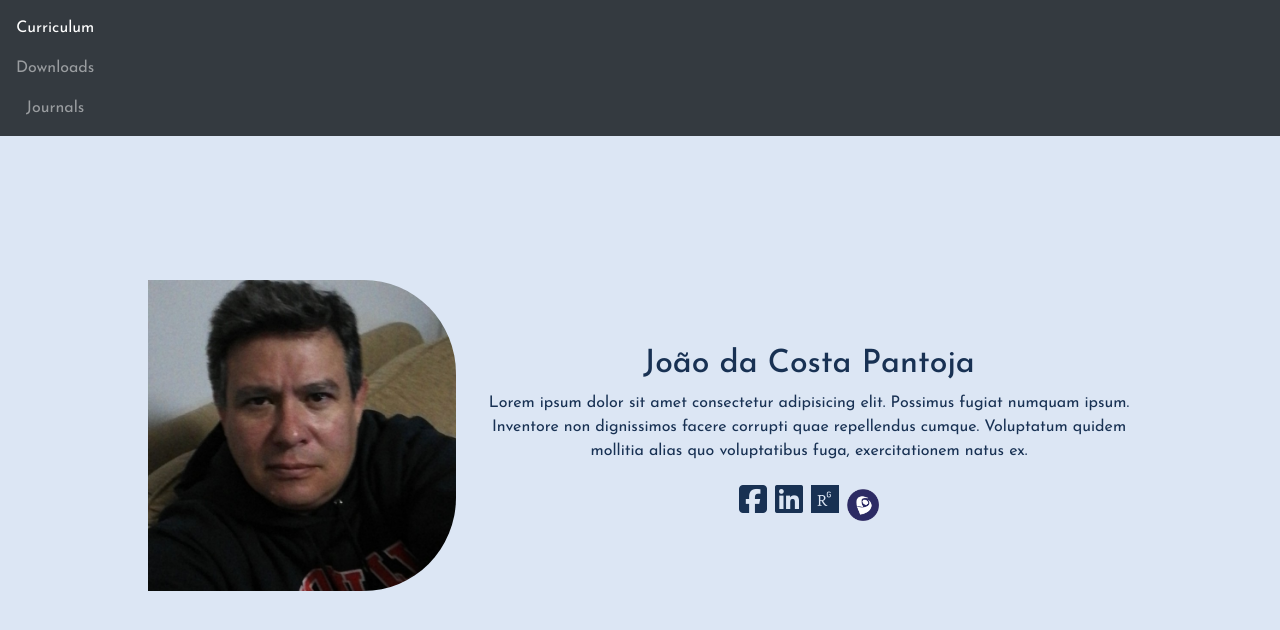
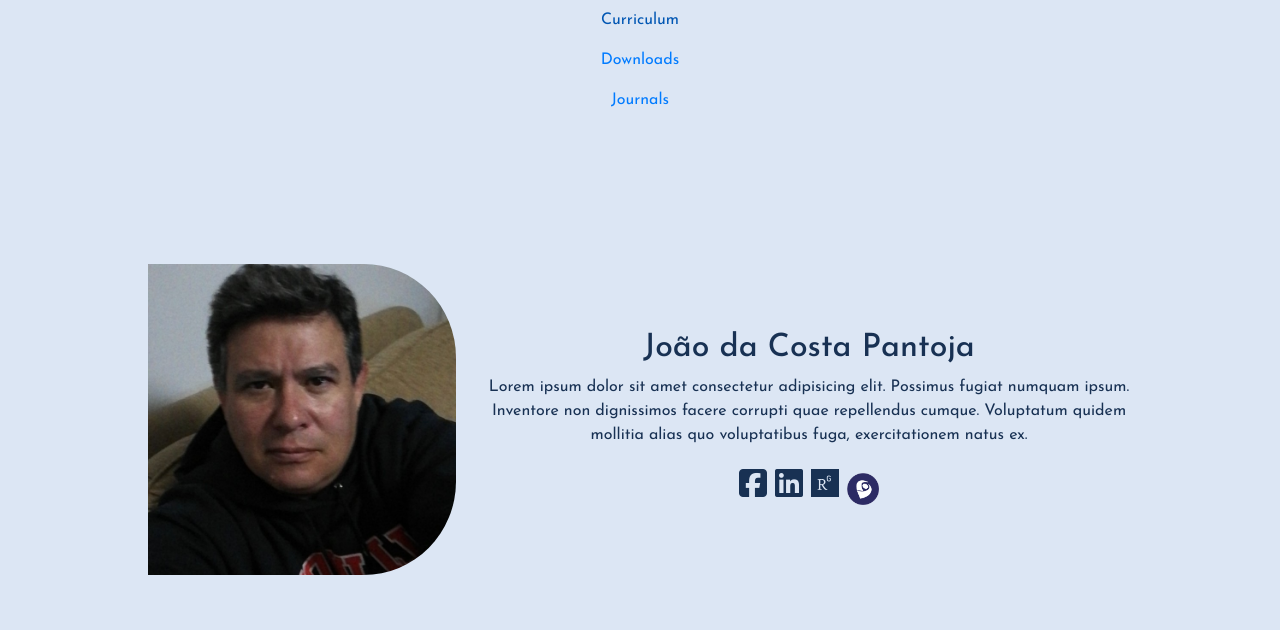
Before and after one commit to SantoroA/react-pantoja-site, a React (Create React App) app: page / in a window 1280 px wide. Shown: the top 630 px of the page. Built offline with nearby package versions, Linux system fonts and the light colour scheme.

Commit message:
navbar debugging

```diff
--- a/src/App.js
+++ b/src/App.js
@@ -1,6 +1,6 @@
 import React from "react";
 import { Route, Switch } from "react-router-dom";
-import Navbar from "./Navbar";
+import Nav from "./Nav";
 import Curriculum from "./Curriculum";
 import Journals from "./Journals";
 import Conferencias from "./Conferencias";
@@ -16,7 +16,7 @@ import "./App.css";
 function App() {
   return (
     <div className="App">
-      <Navbar />
+      <Nav />
       <Switch>
         <Route exact path="/" component={Curriculum} />
         <Route exact path="/journals" component={Journals} />
--- /dev/null
+++ b/src/Nav.js
@@ -0,0 +1,19 @@
+import React from "react";
+// import Navbar from "react-bootstrap/Navbar";
+import { NavLink } from "react-router-dom";
+
+export default function Nav() {
+  return (
+    <div className="Navbar">
+      <NavLink className="nav-item nav-link" to="/">
+        Curriculum
+      </NavLink>
+      <NavLink className="nav-item nav-link" to="/downloads">
+        Downloads
+      </NavLink>
+      <NavLink className="nav-item nav-link" to="/journals">
+        Journals
+      </NavLink>
+    </div>
+  );
+}
--- a/src/Navbar.js
+++ /dev/null
@@ -1,22 +0,0 @@
-import React from "react";
-import { NavLink } from "react-router-dom";
-
-export default function Navbar() {
-  return (
-    <div className="Navbar">
-      <nav class="navbar navbar-dark bg-dark">
-        <div className="navbar-nav">
-          <NavLink className="nav-item nav-link" to="/">
-            Curriculum
-          </NavLink>
-          <NavLink className="nav-item nav-link" to="/downloads">
-            Downloads
-          </NavLink>
-          <NavLink className="nav-item nav-link" to="/journals">
-            Journals
-          </NavLink>
-        </div>
-      </nav>
-    </div>
-  );
-}
```
